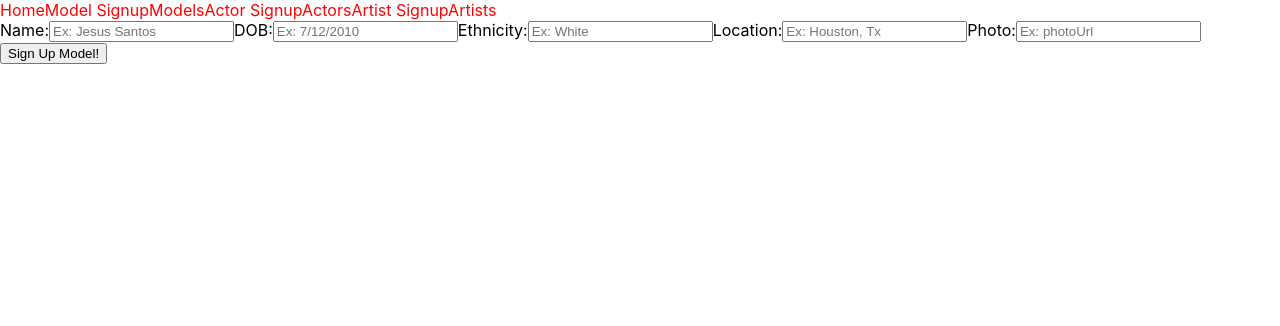
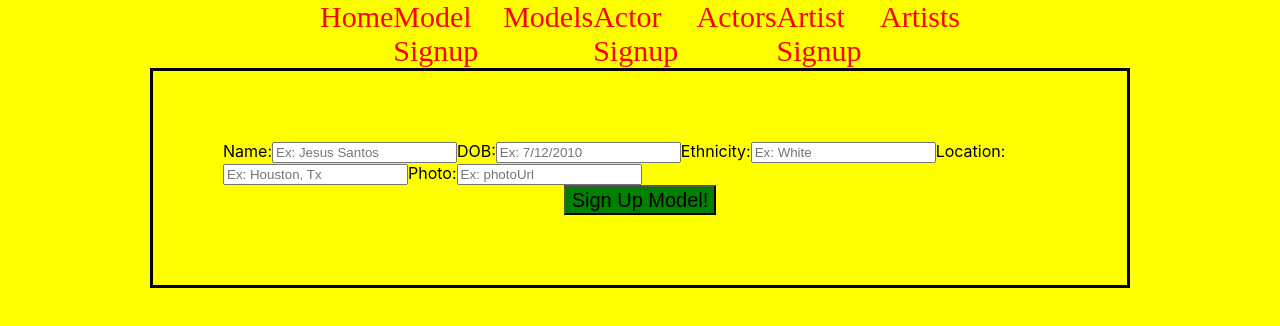
Before and after one commit to JoseTyler/Rising-Stars, a React (Create React App) app in the folder client/: page /artist in a window 1280 px wide. Shown: the top 326 px of the page. Built offline with nearby package versions, Linux system fonts and the light colour scheme.

Commit message:
Added basic styling to all pages

```diff
--- a/client/src/components/Actor.js
+++ b/client/src/components/Actor.js
@@ -71,8 +71,8 @@ class Actor extends Component {
                         <p>DOB: {this.props.dob}</p>
                         <p>Ethnicity: {this.props.ethnicity}</p>
                         <p>Location: {this.props.location}</p>
-                        <p>Photo1: {this.props.photo1}</p>
-                        <img src={this.props.photo1}/>
+                        <p>Photo:</p>
+                        <img src={this.props.photo}/>
                         <button onClick={this.swapForm}>Edit Actor</button>
                         <button onClick={this.deleteActor}>Delete Actor</button>
                     </info>
--- a/client/src/components/ActorForm.js
+++ b/client/src/components/ActorForm.js
@@ -2,6 +2,62 @@ import React, { Component } from 'react';
 import axios from "axios";
 import { Redirect, Link } from "react-router-dom";
 import styled from 'styled-components';
+
+const Body = styled.div`
+    background-color: green;
+    height: 100vh;
+    width: 100vw;
+`;
+
+const Header = styled.div`
+    font-size: 30px;
+    position: center;
+    display: flex;
+    justify-content:space-between;
+    width: 50vw;
+    color:solid white;
+    font-family: Gobold High;
+    margin: 0 auto;
+    `;
+
+const Button = styled.button`
+    height:30px;
+    font-size: 20px;
+    background-color: white;
+    text-align: center;
+    margin: 0 auto;
+    display: block;
+    `;
+
+const P = styled.div`
+    padding:100px;
+    font-size: 50px;
+    position: center;
+    display: flex;
+    justify-content:space-evenly;
+    color:solid white;
+    font-family: Gobold High;
+    `;
+
+const Form = styled.form`
+    border: solid black;
+    padding:70px;
+    margin-left:150px;
+    margin-right:150px;
+    `;
+
+const Input = styled.div`
+    display:flex;
+    justify-content: center;
+    padding: 30px;
+`;
+
+const Photos = styled.div`
+    display:flex;
+    justify-content: center;
+    padding: 30px;
+
+`;
 
 
 
@@ -36,19 +92,19 @@ class ActorForm extends Component {
             return <Redirect to="/actors" />
         }
         return (
-            <div>
-                <body>
-                    <header>
-                        <Link to={'/'} style={{ textDecoration: 'none', color: 'red' }}>Home</Link>
-                        <Link to={'/model'} style={{ textDecoration: 'none', color: 'red' }}>Model Signup</Link>
-                        <Link to={'/models'} style={{ textDecoration: 'none', color: 'red' }}>Models</Link>
-                        <Link to={'/actor'} style={{ textDecoration: 'none', color: 'red' }}>Actor Signup</Link>
-                        <Link to={'/actors'} style={{ textDecoration: 'none', color: 'red' }}>Actors</Link>
-                        <Link to={'/artist'} style={{ textDecoration: 'none', color: 'red' }}>Artist Signup</Link>
-                        <Link to={'/artists'} style={{ textDecoration: 'none', color: 'red' }}>Artists</Link>
-                    </header>
 
-                    <form onSubmit={this.newActor}>
+                <Body>
+                    <Header>
+                        <Link to={'/'} style={{ textDecoration: 'none', color: 'white' }}>Home</Link>
+                        <Link to={'/model'} style={{ textDecoration: 'none', color: 'white' }}>Model Signup</Link>
+                        <Link to={'/models'} style={{ textDecoration: 'none', color: 'white' }}>Models</Link>
+                        <Link to={'/actor'} style={{ textDecoration: 'none', color: 'white' }}>Actor Signup</Link>
+                        <Link to={'/actors'} style={{ textDecoration: 'none', color: 'white' }}>Actors</Link>
+                        <Link to={'/artist'} style={{ textDecoration: 'none', color: 'white' }}>Artist Signup</Link>
+                        <Link to={'/artists'} style={{ textDecoration: 'none', color: 'white' }}>Artists</Link>
+                    </Header>
+
+                    <Form onSubmit={this.newActor}>
                         <label htmlFor="name">Name:</label>
                         <input id="name" name="name" type="text" placeholder="Ex: Jesus Santos" onChange={this.handleChange} />
                         <label htmlFor="dob">DOB:</label>
@@ -59,10 +115,10 @@ class ActorForm extends Component {
                         <input id="location" name="location" type="text" placeholder="Ex: Houston, Tx" onChange={this.handleChange} />
                         <label htmlFor="photo">Photo:</label>
                         <input id="photo" name="photo" type="text" placeholder="Ex: photoUrl" onChange={this.handleChange} />
-                        <button type="submit">Sign Up Actor!</button>
-                    </form>
-                </body>
-            </div>
+                        <Button type="submit">Sign Up Actor!</Button>
+                    </Form>
+                </Body>
+
         );
     }
 }
--- a/client/src/components/ActorList.js
+++ b/client/src/components/ActorList.js
@@ -4,7 +4,22 @@ import Actor from './Actor';
 import styled from 'styled-components'
 import { Link } from "react-router-dom"
 
+const Body = styled.div`
+    background-color: peru;
+    height: 100vh;
+    width: 100vw;
+`;
 
+const Header = styled.div`
+    font-size: 30px;
+    position: center;
+    display: flex;
+    justify-content:space-between;
+    width: 50vw;
+    color:solid white;
+    font-family: Gobold High;
+    margin: 0 auto;
+    `;
 
 
 // ActorList Component
@@ -26,9 +41,8 @@ class ActorList extends Component {
 
     render() {
         return (
-            <div>
-                Im the actor list
-                    <header>
+            <Body>
+                    <Header>
                         <Link to={'/'} style={{ textDecoration: 'none', color: 'red' }}>Home</Link>
                         <Link to={'/model'} style={{ textDecoration: 'none', color: 'red' }}>Model Signup</Link>
                         <Link to={'/models'} style={{ textDecoration: 'none', color: 'red' }}>Models</Link>
@@ -36,7 +50,7 @@ class ActorList extends Component {
                         <Link to={'/actors'} style={{ textDecoration: 'none', color: 'red' }}>Actors</Link>
                         <Link to={'/artist'} style={{ textDecoration: 'none', color: 'red' }}>Artist Signup</Link>
                         <Link to={'/artists'} style={{ textDecoration: 'none', color: 'red' }}>Artists</Link>
-                    </header>
+                    </Header>
                     {this.state.actorInfo.map((spot, index) => {
                         return (
 
@@ -46,6 +60,7 @@ class ActorList extends Component {
                                 dob={spot.dob}
                                 ethnicity={spot.ethnicity}
                                 location={spot.location}
+                                photo={spot.photo}
                                 _id={spot._id}
                                 getActors={this.getActors}
                             />
@@ -53,7 +68,7 @@ class ActorList extends Component {
 
                     })}
 
-            </div>
+            </Body>
         );
     }
 }
--- a/client/src/components/Artist.js
+++ b/client/src/components/Artist.js
@@ -72,8 +72,8 @@ class Artist extends Component {
                         <p>DOB: {this.props.dob}</p>
                         <p>Ethnicity: {this.props.ethnicity}</p>
                         <p>Location: {this.props.location}</p>
-                        <p>Photo1: {this.props.photo1}</p>
-                        <img src={this.props.photo1}/>
+                        <p>Photo:</p>
+                        <img src={this.props.photo}/>
                         <button onClick={this.swapForm}>Edit Artist</button>
                         <button onClick={this.deleteArtist}>Delete Artist</button>
                     </info>
--- a/client/src/components/ArtistForm.js
+++ b/client/src/components/ArtistForm.js
@@ -4,7 +4,61 @@ import { Redirect, Link } from "react-router-dom";
 import styled from 'styled-components';
 
 
+const Body = styled.div`
+    background-color: yellow;
+    height: 100vh;
+    width: 100vw;
+`;
 
+const Header = styled.div`
+    font-size: 30px;
+    position: center;
+    display: flex;
+    justify-content:space-between;
+    width: 50vw;
+    color:solid white;
+    font-family: Gobold High;
+    margin: 0 auto;
+    `;
+
+const Button = styled.button`
+    height:30px;
+    font-size: 20px;
+    background-color: green;
+    text-align: center;
+    margin: 0 auto;
+    display: block;
+    `;
+
+const P = styled.div`
+    padding:100px;
+    font-size: 50px;
+    position: center;
+    display: flex;
+    justify-content:space-evenly;
+    color:solid white;
+    font-family: Gobold High;
+    `;
+
+const Form = styled.form`
+    border: solid black;
+    padding:70px;
+    margin-left:150px;
+    margin-right:150px;
+    `;
+
+const Input = styled.div`
+    display:flex;
+    justify-content: center;
+    padding: 30px;
+`;
+
+const Photos = styled.div`
+    display:flex;
+    justify-content: center;
+    padding: 30px;
+
+`;
 
 
 // ArtistForm Component
@@ -37,9 +91,9 @@ class ArtistForm extends Component {
             return <Redirect to="/artists" />
         }
         return (
-            <div>
-                <body>
-                    <header>
+
+                <Body>
+                    <Header>
                         <Link to={'/'} style={{ textDecoration: 'none', color: 'red' }}>Home</Link>
                         <Link to={'/model'} style={{ textDecoration: 'none', color: 'red' }}>Model Signup</Link>
                         <Link to={'/models'} style={{ textDecoration: 'none', color: 'red' }}>Models</Link>
@@ -47,9 +101,9 @@ class ArtistForm extends Component {
                         <Link to={'/actors'} style={{ textDecoration: 'none', color: 'red' }}>Actors</Link>
                         <Link to={'/artist'} style={{ textDecoration: 'none', color: 'red' }}>Artist Signup</Link>
                         <Link to={'/artists'} style={{ textDecoration: 'none', color: 'red' }}>Artists</Link>
-                    </header>
+                    </Header>
 
-                    <form onSubmit={this.newArtist}>
+                    <Form onSubmit={this.newArtist}>
                         <label htmlFor="name">Name:</label>
                         <input id="name" name="name" type="text" placeholder="Ex: Jesus Santos" onChange={this.handleChange} />
                         <label htmlFor="dob">DOB:</label>
@@ -60,10 +114,10 @@ class ArtistForm extends Component {
                         <input id="location" name="location" type="text" placeholder="Ex: Houston, Tx" onChange={this.handleChange} />
                         <label htmlFor="photo">Photo:</label>
                         <input id="photo" name="photo" type="text" placeholder="Ex: photoUrl" onChange={this.handleChange} />
-                        <button type="submit">Sign Up Model!</button>
-                    </form>
-                </body>
-            </div>
+                        <Button type="submit">Sign Up Model!</Button>
+                    </Form>
+                </Body>
+
         );
     }
 }
--- a/client/src/components/ArtistList.js
+++ b/client/src/components/ArtistList.js
@@ -4,7 +4,22 @@ import Artist from './Artist';
 import styled from 'styled-components'
 import { Link } from "react-router-dom"
 
+const Body = styled.div`
+    background-color: orange;
+    height: 100vh;
+    width: 100vw;
+`;
 
+const Header = styled.div`
+    font-size: 30px;
+    position: center;
+    display: flex;
+    justify-content:space-between;
+    width: 50vw;
+    color:solid white;
+    font-family: Gobold High;
+    margin: 0 auto;
+    `;
 
 
 // ArtistList Component
@@ -26,9 +41,9 @@ class ArtistList extends Component {
 
     render() {
         return (
-            <div>
+            <Body>
 
-                    <header>
+                    <Header>
                         <Link to={'/'} style={{ textDecoration: 'none', color: 'red' }}>Home</Link>
                         <Link to={'/model'} style={{ textDecoration: 'none', color: 'red' }}>Model Signup</Link>
                         <Link to={'/models'} style={{ textDecoration: 'none', color: 'red' }}>Models</Link>
@@ -36,7 +51,7 @@ class ArtistList extends Component {
                         <Link to={'/actors'} style={{ textDecoration: 'none', color: 'red' }}>Actors</Link>
                         <Link to={'/artist'} style={{ textDecoration: 'none', color: 'red' }}>Artist Signup</Link>
                         <Link to={'/artists'} style={{ textDecoration: 'none', color: 'red' }}>Artists</Link>
-                    </header>
+                    </Header>
                     {this.state.artistInfo.map((spot, index) => {
                         return (
 
@@ -47,13 +62,14 @@ class ArtistList extends Component {
                                 ethnicity={spot.ethnicity}
                                 location={spot.location}
                                 _id={spot._id}
+                                photo={spot.photo}
                                 getArtists={this.getArtists}
                             />
                         )
 
                     })}
 
-            </div>
+            </Body>
         );
     }
 }
--- a/client/src/components/Home.js
+++ b/client/src/components/Home.js
@@ -1,15 +1,23 @@
 import React, { Component } from 'react';
 import { Link } from "react-router-dom"
 import styled from "styled-components"
+
+
+const Body = styled.div`
+    background-color: lightblue;
+    height: 100vh;
+    width: 100vw;
+`;
 
 const Header = styled.div`
     font-size: 30px;
     position: center;
     display: flex;
-    justify-content:space-evenly;
+    justify-content:space-between;
     width: 50vw;
     color:solid white;
     font-family: Gobold High;
+    margin: 0 auto;
     `;
 
 const P = styled.div`
@@ -24,7 +32,7 @@ font-family: Gobold High;
 class Home extends Component {
     render() {
         return (
-            <div>
+            <Body>
                 <Header>
                     <Link to={'/'} style={{ textDecoration: 'none', color: 'black' }}>Home</Link>
                     <Link to={'/model'} style={{ textDecoration: 'none', color: 'black' }}>Model Signup</Link>
@@ -35,7 +43,7 @@ class Home extends Component {
                     <Link to={'/artists'} style={{ textDecoration: 'none', color: 'black' }}>Artists</Link>
                 </Header>
                 <P>Welcome to Rising Stars etc......</P>
-            </div>
+            </Body>
         );
     }
 }
--- a/client/src/components/Model.js
+++ b/client/src/components/Model.js
@@ -70,7 +70,7 @@ class Model extends Component {
                         <p>DOB: {this.props.dob}</p>
                         <p>Ethnicity: {this.props.ethnicity}</p>
                         <p>Location: {this.props.location}</p>
-                        <p>Photo1: {this.props.photo1}</p>
+                        <p>Photo1:</p>
                         <img src={this.props.photo1}/>
                         <p>Photo2: {this.props.photo2}</p>
                         <img src={this.props.photo2}/>
--- a/client/src/components/ModelForm.js
+++ b/client/src/components/ModelForm.js
@@ -7,8 +7,6 @@ const Body = styled.div`
     background-color: red;
     height: 100vh;
     width: 100vw;
-
-
 `;
 
 const Header = styled.div`
@@ -41,8 +39,11 @@ const P = styled.div`
     font-family: Gobold High;
     `;
 
-const Form = styled.div`
-    color: black;
+const Form = styled.form`
+    border: solid black;
+    padding:70px;
+    margin-left:150px;
+    margin-right:150px;
     `;
 
 const Input = styled.div`
--- a/client/src/components/ModelList.js
+++ b/client/src/components/ModelList.js
@@ -4,7 +4,24 @@ import Model from './Model';
 import styled from 'styled-components'
 import { Link } from "react-router-dom"
 
+const Body = styled.div`
+    background-color: orange;
+    height: 100vh;
+    width: 100vw;
+    top: 0;
+    position: sticky;
+`;
 
+const Header = styled.div`
+    font-size: 30px;
+    position: center;
+    display: flex;
+    justify-content:space-between;
+    width: 50vw;
+    color:solid white;
+    font-family: Gobold High;
+    margin: 0 auto;
+    `;
 
 
 // ModelList Component
@@ -26,10 +43,9 @@ class ModelList extends Component {
 
     render() {
         return (
-            <div>
-                im the model list
+            <Body>
 
-                <header>
+                <Header>
                     <Link to={'/'} style={{ textDecoration: 'none', color: 'red' }}>Home</Link>
                     <Link to={'/model'} style={{ textDecoration: 'none', color: 'red' }}>Model Signup</Link>
                     <Link to={'/models'} style={{ textDecoration: 'none', color: 'red' }}>Models</Link>
@@ -37,7 +53,7 @@ class ModelList extends Component {
                     <Link to={'/actors'} style={{ textDecoration: 'none', color: 'red' }}>Actors</Link>
                     <Link to={'/artist'} style={{ textDecoration: 'none', color: 'red' }}>Artist Signup</Link>
                     <Link to={'/artists'} style={{ textDecoration: 'none', color: 'red' }}>Artists</Link>
-                </header>
+                </Header>
                 {this.state.modelInfo.map((spot, index) => {
                     return (
 
@@ -58,7 +74,7 @@ class ModelList extends Component {
 
                 })}
 
-            </div>
+            </Body>
         );
     }
 }
```
